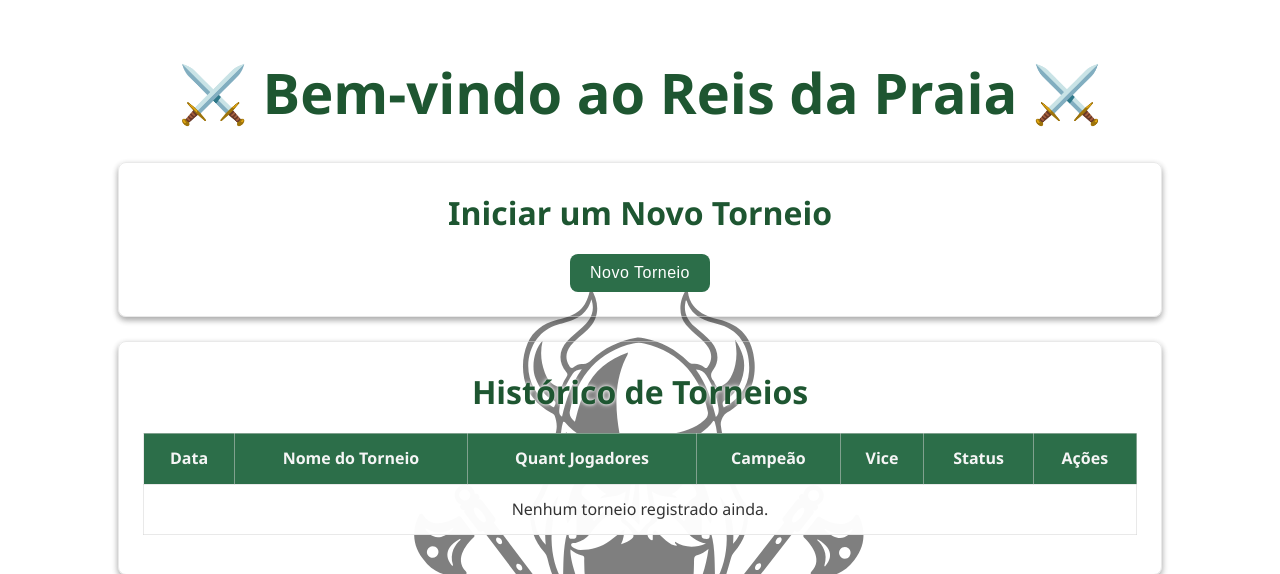
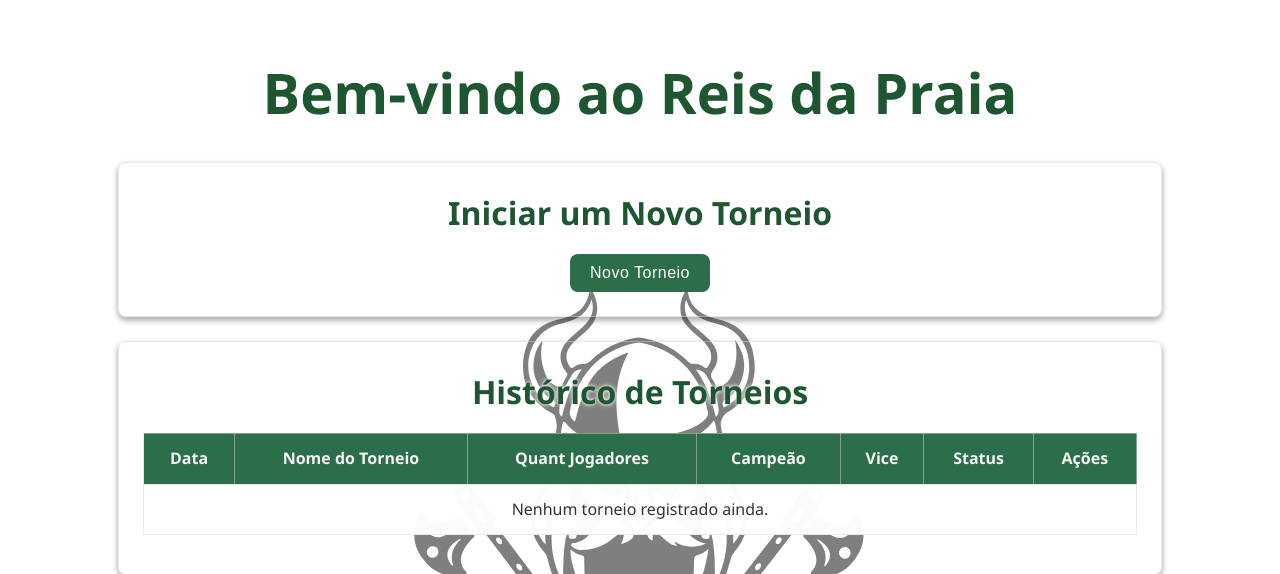
Before and after one commit to fndcf/rei-da-praia, a Flask app: page / in a window 1280 px wide. Shown: the top 574 px of the page. Run offline with Flask 3, Linux system fonts and the light colour scheme; data that the repository does not hold is empty.

Commit message:
ajuste no h1 da home

```diff
--- a/templates/home.html
+++ b/templates/home.html
@@ -4,7 +4,7 @@
 <div class="container mt-5">
     <div class="row justify-content-center">
         <div class="col-md-10 text-center">
-            <h1 class="display-4 mb-4">⚔️ Bem-vindo ao Reis da Praia ⚔️ </h1>
+            <h1 class="display-4 mb-4"> Bem-vindo ao Reis da Praia </h1>
 
             <!-- Destaque para botão Novo Torneio -->
             <div class="card mb-5 p-4 {% if torneio_em_andamento %}bg-light{% else %}bg-warning-subtle{% endif %} shadow">
```
